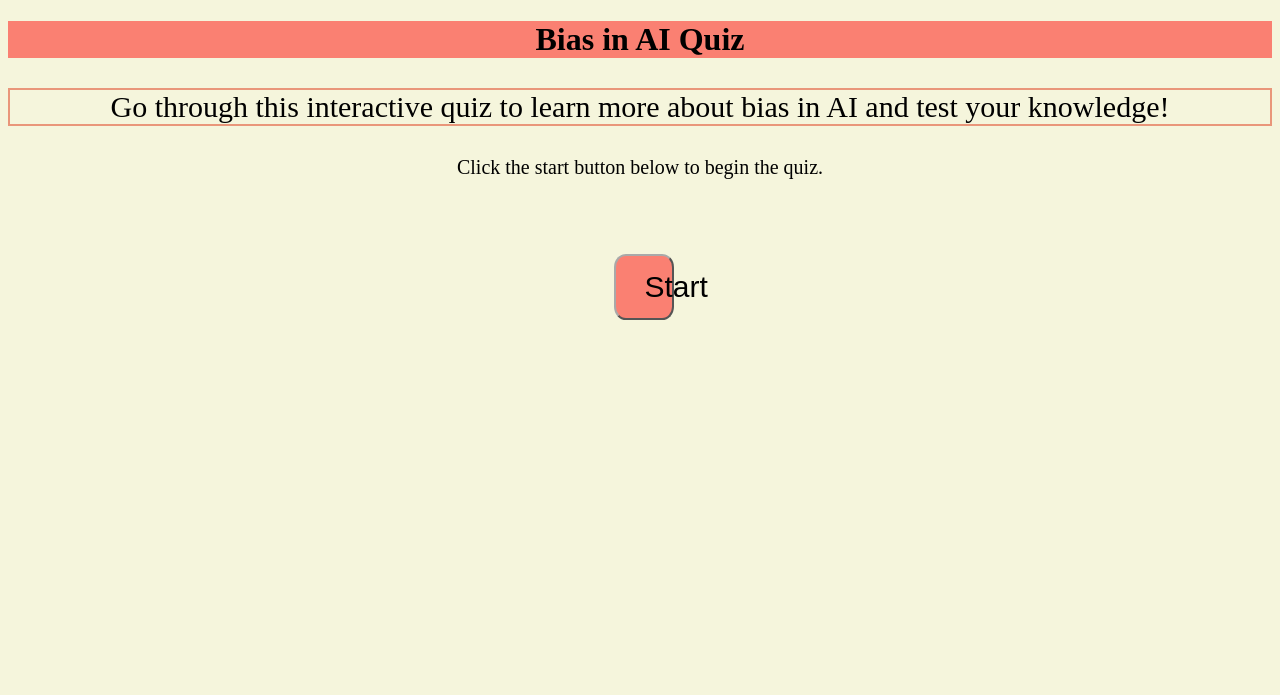
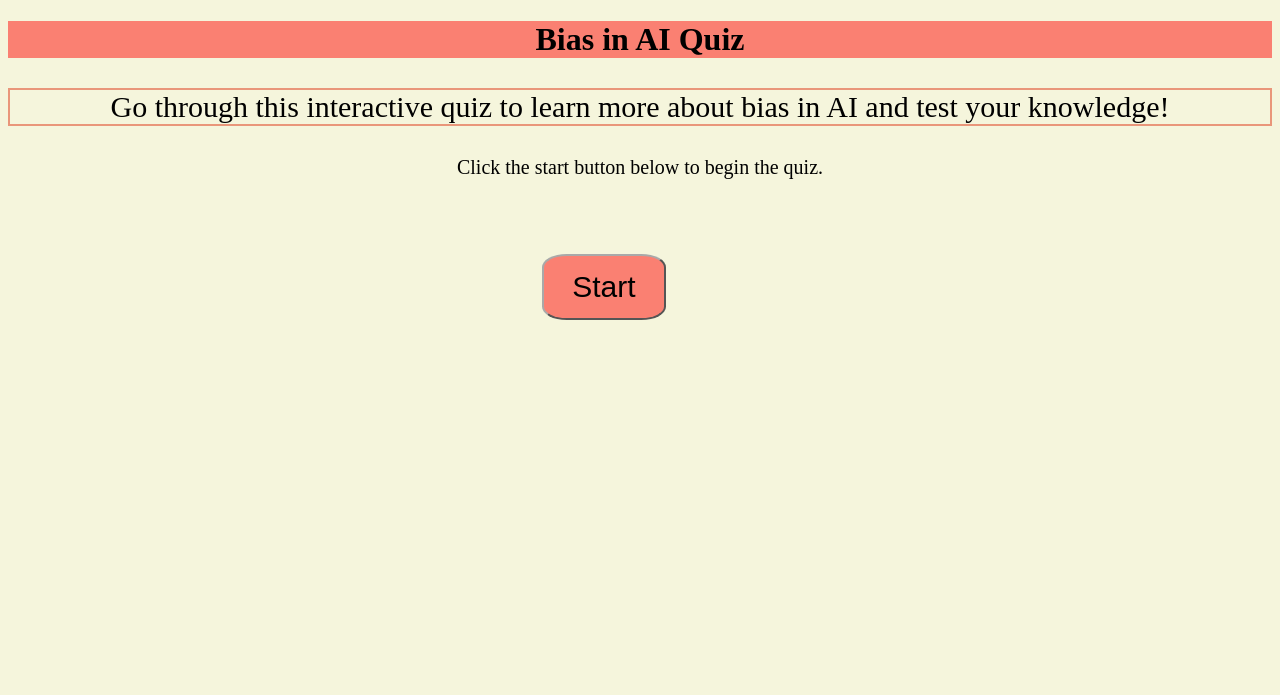
Before and after one commit to kpoppen/AI_Bias_Final_Project, a plain HTML site: page AI_bias.html in a window 1280 px wide. Shown: the top 695 px of the page. Drawn offline with Linux system fonts and the light colour scheme.

Commit message:
Update AI_bias.html

```diff
--- a/AI_bias.html
+++ b/AI_bias.html
@@ -18,7 +18,8 @@
       position: absolute;
       bottom: 60%;
       right: 48%;
-      left: 48%;
+
+
     }
     .picture {
       padding: 14px 28px;
```
